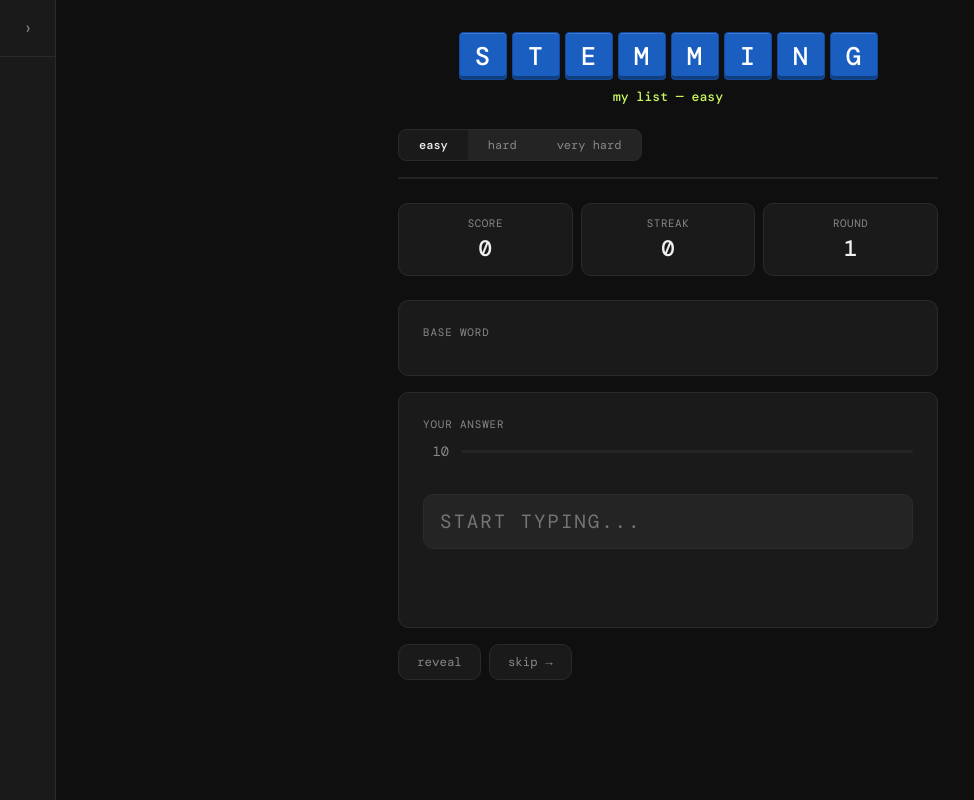
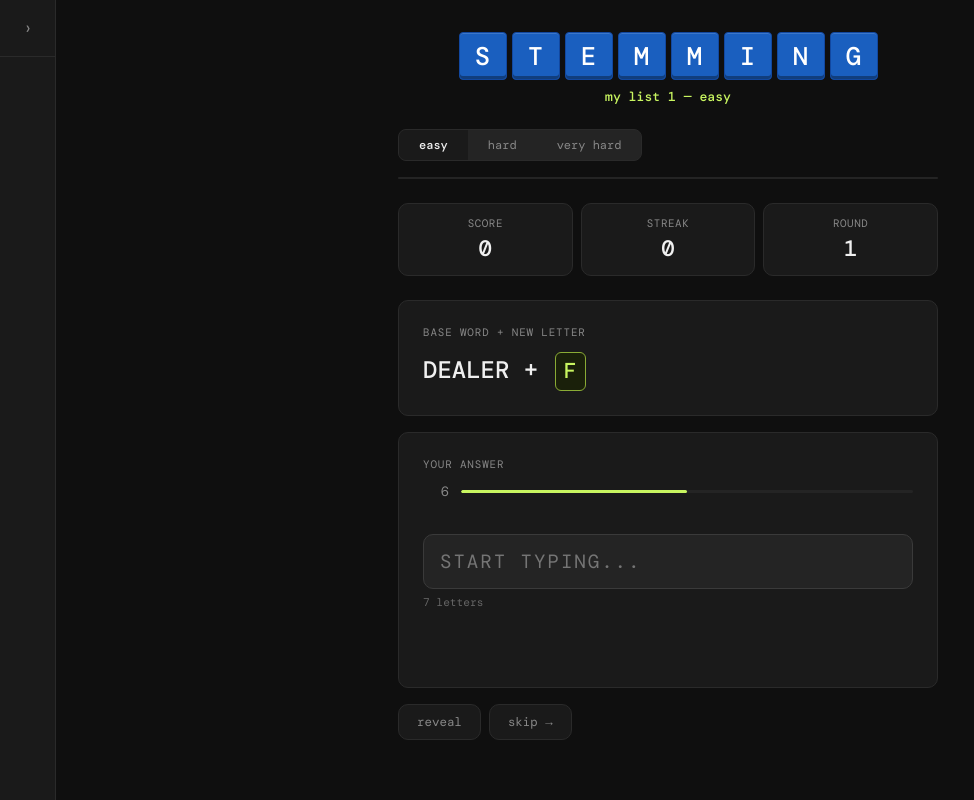
Before and after one commit to Olliehutchhhh/Stem-Trainer, a plain HTML site: page index.html in a window 1280 px wide. Shown: the whole page, without its empty margins (0-974 px from the left). Drawn offline with nearby package versions, Linux system fonts and the light colour scheme.

Commit message:
Fix JS syntax error in MODE_LABELS (all-vhard entry was missing its value)
The ml3-g group insertion accidentally split 'all-vhard' from its {text:...}
object, causing a syntax error that broke the entire app on page load.

Co-Authored-By: Claude Sonnet 4.6 <noreply@anthropic.com>
Claude-Session: https://claude.ai/code/session_01TrGkxvh1CArkEHc7Ax7Jse

```diff
--- a/index.html
+++ b/index.html
@@ -2974,7 +2974,7 @@ const MODE_LABELS={
   'ml3-easy':     {text:'my list 3 — easy',              cls:'ml-easy'},
   'ml3-hard':     {text:'my list 3 — hard',              cls:'ml-hard'},
   'ml3-vhard':    {text:'my list 3 — very hard',         cls:'ml-wrong-hard'},
-  'all-vhard':
+  'all-vhard':    {text:'my list all — very hard',       cls:'ml-wrong-hard'},
   'ml3-g1-easy':  {text:'my list 3 group 1 — easy',   cls:'ml-easy'},
   'ml3-g1-hard':  {text:'my list 3 group 1 — hard',   cls:'ml-hard'},
   'ml3-g1-vhard': {text:'my list 3 group 1 — v.hard', cls:'ml-wrong-hard'},
```
